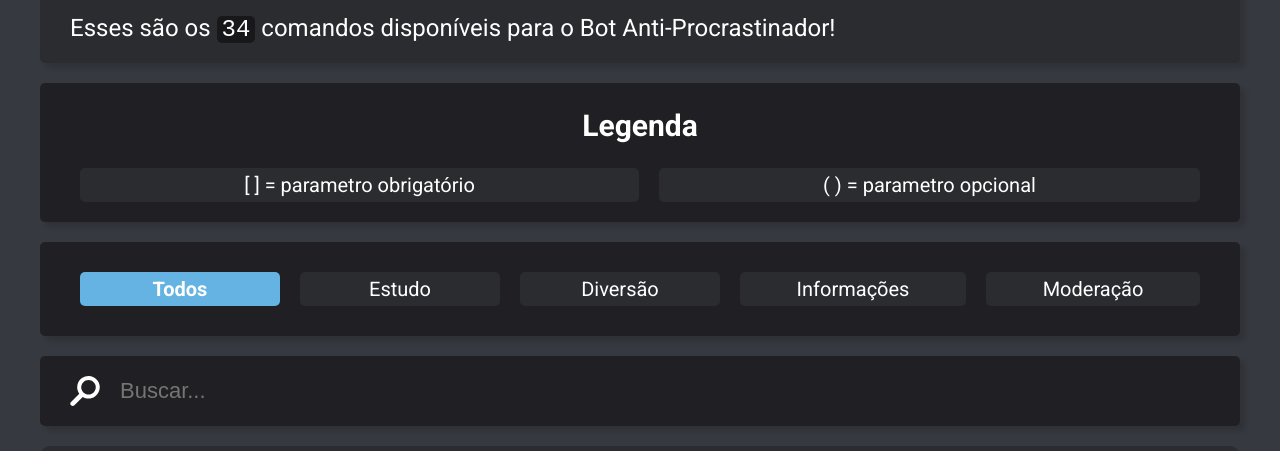
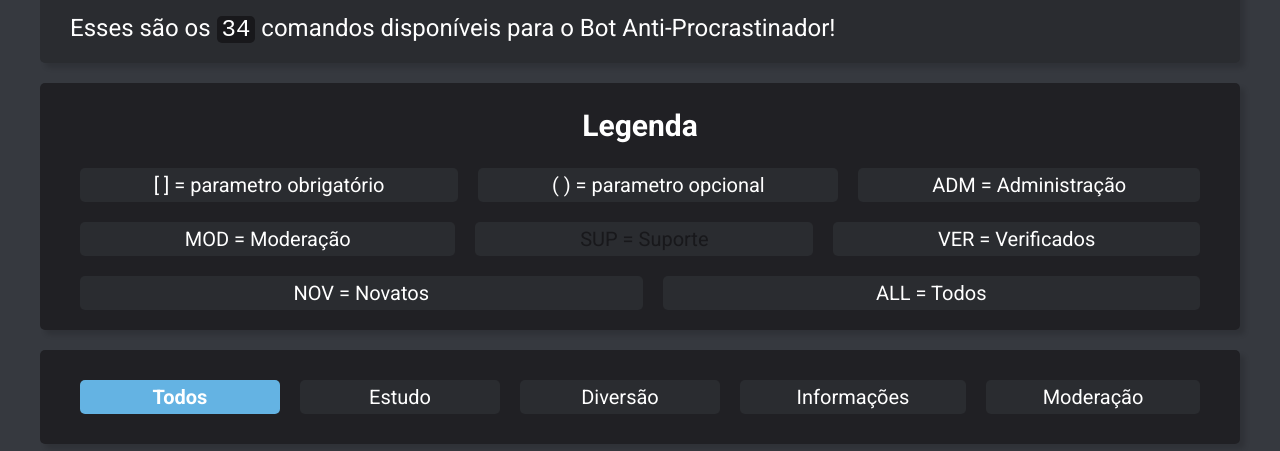
Before and after one commit to igorroc/ProcrastinaNao, a website: page comandos.html in a window 1280 px wide. Shown: the part 184-635 px from the top of the page. Drawn offline with Linux system fonts and the light colour scheme.

Commit message:
[add]: Category legend

```diff
--- a/comandos.html
+++ b/comandos.html
@@ -25,8 +25,14 @@
 				</div>
 				<ul class="legenda" id="legenda">
 					<li>Legenda</li>
-					<li>[ ] = parametro obrigatório</li>
-					<li>( ) = parametro opcional</li>
+					<li style="min-width:300px">[ ] = parametro obrigatório</li>
+					<li style="min-width:300px">( ) = parametro opcional</li>
+					<li class="adm">ADM = Administração</li>
+					<li class="mod">MOD = Moderação</li>
+					<li class="sup">SUP = Suporte</li>
+					<li class="ver">VER = Verificados</li>
+					<li class="nov">NOV = Novatos</li>
+					<li class="all">ALL = Todos</li>
 				</ul>
 				<ul id="filtro" class="filtros">
 					<li onclick="filtrar('todos')" class="active-bg">Todos</li>
```
